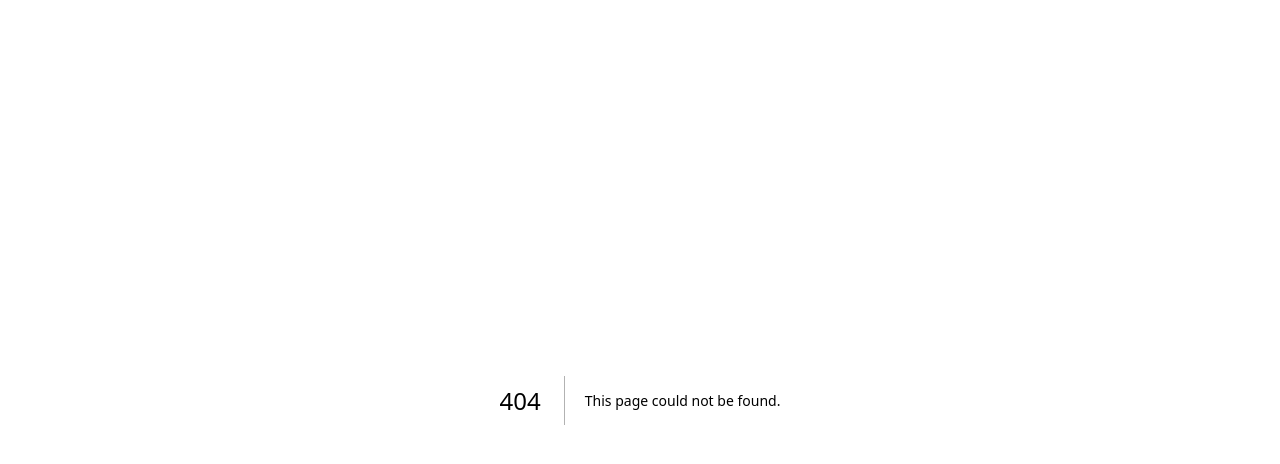
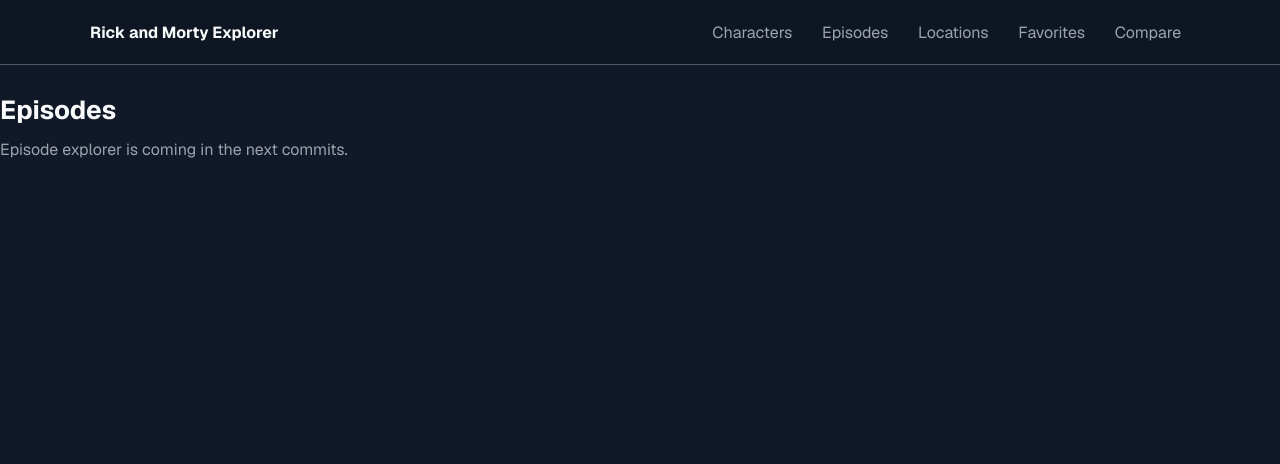
Before and after one commit to leadoux/rick-and-morty-explorer-nextjs, a Next.js app: page /episodes in a window 1280 px wide. Before the commit this address had no page. Shown: the top 464 px of the page. Built offline with nearby package versions, Linux system fonts and the light colour scheme.

Commit message:
Add application shell and primary navigation
Establish a reusable layout with header navigation and route placeholders so the app can evolve feature-by-feature from a cohesive user-facing shell.

```diff
--- /dev/null
+++ b/src/app/episodes/page.tsx
@@ -0,0 +1,8 @@
+export default function EpisodesPage() {
+  return (
+    <section className="section">
+      <h1>Episodes</h1>
+      <p className="muted">Episode explorer is coming in the next commits.</p>
+    </section>
+  );
+}
--- a/src/app/globals.css
+++ b/src/app/globals.css
@@ -1,13 +1,11 @@
 :root {
-  --background: #ffffff;
-  --foreground: #171717;
-}
-
-@media (prefers-color-scheme: dark) {
-  :root {
-    --background: #0a0a0a;
-    --foreground: #ededed;
-  }
+  --background: #111827;
+  --surface: #1f2937;
+  --surface-muted: #374151;
+  --foreground: #f9fafb;
+  --muted: #9ca3af;
+  --accent: #06b6d4;
+  --border: #4b5563;
 }
 
 html {
@@ -26,7 +24,7 @@
   flex-direction: column;
   color: var(--foreground);
   background: var(--background);
-  font-family: Arial, Helvetica, sans-serif;
+  font-family: var(--font-geist-sans), sans-serif;
   -webkit-font-smoothing: antialiased;
   -moz-osx-font-smoothing: grayscale;
 }
@@ -42,8 +40,71 @@
   text-decoration: none;
 }
 
-@media (prefers-color-scheme: dark) {
-  html {
-    color-scheme: dark;
+.container {
+  width: min(1100px, 100% - 2rem);
+  margin-inline: auto;
+}
+
+.app-header {
+  position: sticky;
+  top: 0;
+  z-index: 10;
+  border-bottom: 1px solid var(--border);
+  background: color-mix(in srgb, var(--background) 90%, #000 10%);
+  backdrop-filter: blur(8px);
+}
+
+.app-header__inner {
+  min-height: 4rem;
+  display: flex;
+  gap: 1rem;
+  justify-content: space-between;
+  align-items: center;
+}
+
+.app-brand {
+  font-weight: 700;
+}
+
+.nav-list {
+  list-style: none;
+  display: flex;
+  gap: 0.75rem;
+}
+
+.nav-link {
+  color: var(--muted);
+  padding: 0.35rem 0.55rem;
+  border-radius: 0.35rem;
+}
+
+.nav-link:hover {
+  color: var(--foreground);
+  background: var(--surface-muted);
+}
+
+.app-content {
+  width: 100%;
+  padding-block: 1.75rem 2.5rem;
+}
+
+.section h1 {
+  font-size: 1.625rem;
+  margin-bottom: 0.75rem;
+}
+
+.muted {
+  color: var(--muted);
+}
+
+@media (max-width: 768px) {
+  .app-header__inner {
+    flex-direction: column;
+    align-items: flex-start;
+    padding-block: 0.75rem;
+  }
+
+  .nav-list {
+    flex-wrap: wrap;
   }
 }
--- a/src/app/layout.tsx
+++ b/src/app/layout.tsx
@@ -1,5 +1,7 @@
 import type { Metadata } from "next";
 import { Geist, Geist_Mono } from "next/font/google";
+import { AppHeader } from "@/components/layout/AppHeader";
+import { Container } from "@/components/ui/Container";
 import "./globals.css";
 
 const geistSans = Geist({
@@ -13,8 +15,8 @@
 });
 
 export const metadata: Metadata = {
-  title: "Create Next App",
-  description: "Generated by create next app",
+  title: "Rick and Morty Explorer",
+  description: "Next.js implementation of the Rick and Morty explorer project.",
 };
 
 export default function RootLayout({
@@ -24,7 +26,10 @@
 }>) {
   return (
     <html lang="en" className={`${geistSans.variable} ${geistMono.variable}`}>
-      <body>{children}</body>
+      <body>
+        <AppHeader />
+        <Container>{children}</Container>
+      </body>
     </html>
   );
 }
--- /dev/null
+++ b/src/components/layout/AppHeader.tsx
@@ -0,0 +1,15 @@
+import Link from "next/link";
+import { NavLinks } from "@/components/layout/NavLinks";
+
+export function AppHeader() {
+  return (
+    <header className="app-header">
+      <div className="container app-header__inner">
+        <Link href="/characters" className="app-brand">
+          Rick and Morty Explorer
+        </Link>
+        <NavLinks />
+      </div>
+    </header>
+  );
+}
--- /dev/null
+++ b/src/components/layout/NavLinks.tsx
@@ -0,0 +1,25 @@
+import Link from "next/link";
+
+const NAV_ITEMS = [
+  { href: "/characters", label: "Characters" },
+  { href: "/episodes", label: "Episodes" },
+  { href: "/locations", label: "Locations" },
+  { href: "/favorites", label: "Favorites" },
+  { href: "/compare", label: "Compare" },
+];
+
+export function NavLinks() {
+  return (
+    <nav aria-label="Main navigation">
+      <ul className="nav-list">
+        {NAV_ITEMS.map((item) => (
+          <li key={item.href}>
+            <Link href={item.href} className="nav-link">
+              {item.label}
+            </Link>
+          </li>
+        ))}
+      </ul>
+    </nav>
+  );
+}
--- /dev/null
+++ b/src/components/ui/Container.tsx
@@ -0,0 +1,7 @@
+type ContainerProps = {
+  children: React.ReactNode;
+};
+
+export function Container({ children }: ContainerProps) {
+  return <div className="container app-content">{children}</div>;
+}
```
Also changed, not shown: src/app/characters/page.tsx (added, +8 -0 lines), src/app/compare/page.tsx (added, +8 -0 lines), src/app/favorites/page.tsx (added, +8 -0 lines), src/app/locations/page.tsx (added, +8 -0 lines), src/app/page.tsx (+2 -63 lines).
